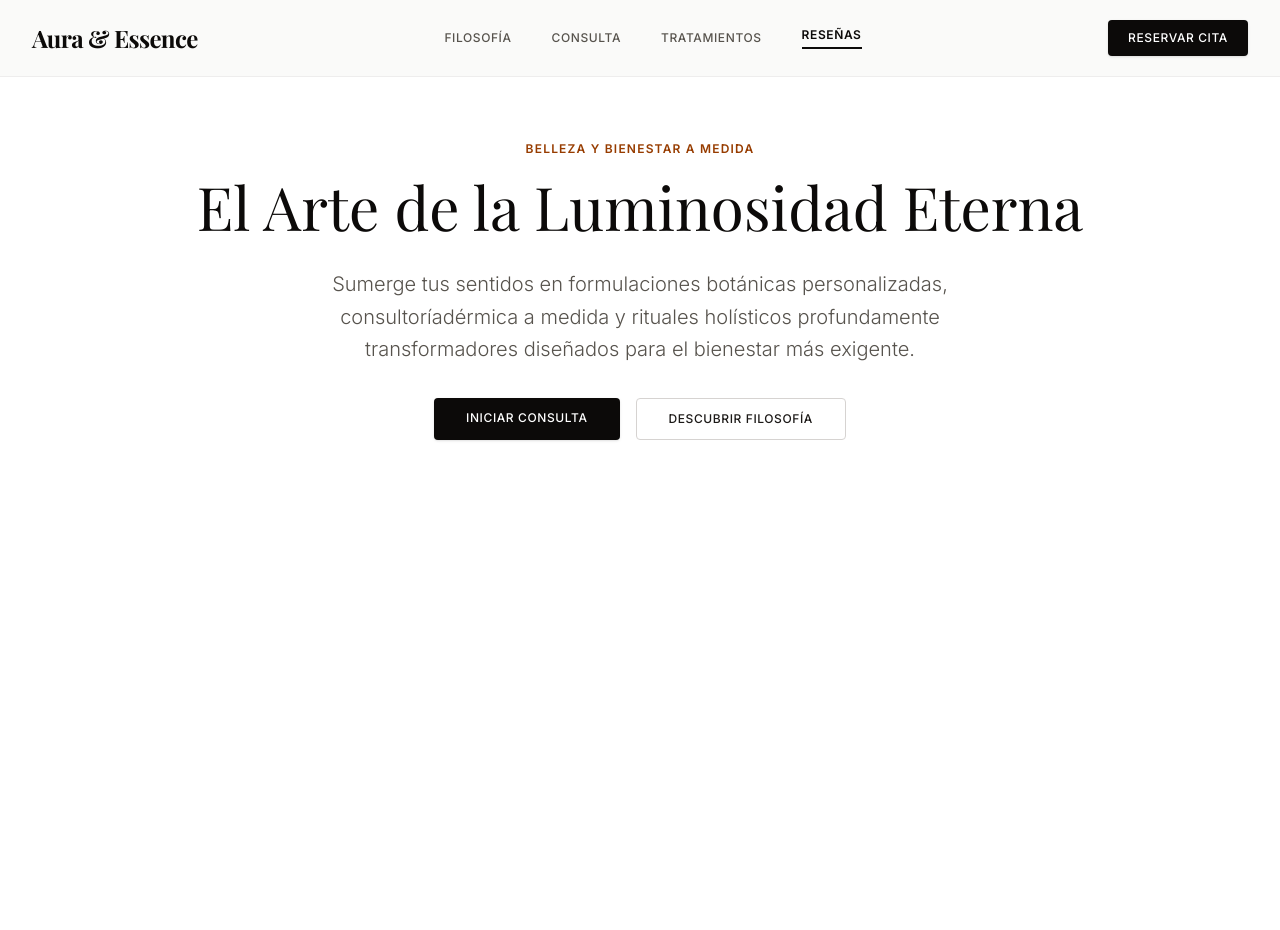
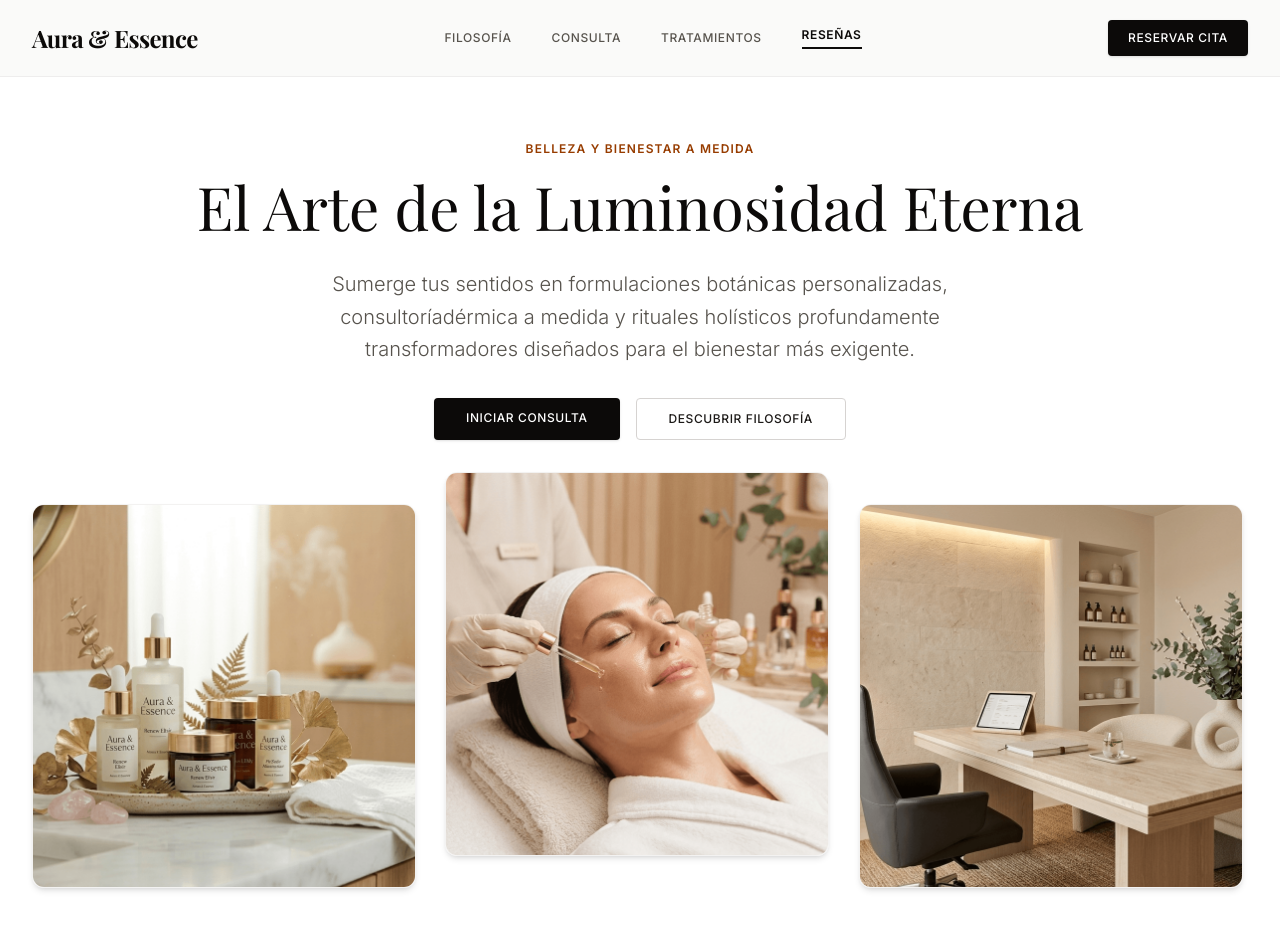
Before and after one commit to arturolguillen/devarturo-9-dynamic-testimonials-section-social-proof, a Next.js app: page / in a window 1280 px wide. Shown: the top 930 px of the page. Before the commit the page ends 800 px from the top, so only its background shows below. Built offline with nearby package versions, Linux system fonts and the light colour scheme.

Commit message:
Add images to HeroImageGrid component for enhanced visual appeal and user experience

```diff
--- a/src/components/HeroImageGrid.tsx
+++ b/src/components/HeroImageGrid.tsx
@@ -1,7 +1,39 @@
+import ArchitecturalInteriorShotImage from "@/images/architectural_interior_shot.png";
+import LuxuryProductStillLifePhotographyOfTheAuraImage from "@/images/luxury_product_still_life_photography_of_the_aura.png";
+import ProfessionalEditorialBeautyAndSpaImage from "@/images/professional_editorial_beauty_and_spa.png";
+import type { StaticImageData } from "next/image";
+import HeroImageGridItem from "./HeroImageGridItem";
+
+export type HeroImage = {
+    id: number;
+    src: StaticImageData;
+    alt: string;
+};
+
+const images: HeroImage[] = [
+    {
+        id: 1,
+        src: LuxuryProductStillLifePhotographyOfTheAuraImage,
+        alt: 'An elegant luxury beauty consultation room featuring warm ambient lighting, minimalist travertine stone surfaces, fresh botanicals in ceramic vases, and a serene high-end atmosphere rendered in a soft light-mode aesthetic with creamy beige and charcoal tones.',
+    },
+    {
+        id: 2,
+        src: ProfessionalEditorialBeautyAndSpaImage,
+        alt: 'Close-up portrait of a serene woman with flawless radiant skin receiving a luxurious facial treatment, surrounded by gentle warm lighting, minimalist decor, and organic skincare formulations in glass droppers.',
+    },
+    {
+        id: 3,
+        src: ArchitecturalInteriorShotImage,
+        alt: 'A curated arrangement of organic luxury skincare bottles and gold botanical elements placed on a polished marble vanity inside a high-end modern spa with soft, diffused daylight.',
+    },
+];
+
 export default function HeroImageGrid() {
     return (
         <div className="grid grid-cols-1 md:grid-cols-3 gap-6 mt-16 w-full">
-
+            {images.map((image) => (
+                <HeroImageGridItem key={image.id} image={image} raised={image.id === 2} />
+            ))}
         </div>
     );
 }
--- /dev/null
+++ b/src/components/HeroImageGridItem.tsx
@@ -0,0 +1,23 @@
+import type { HeroImage } from "./HeroImageGrid";
+import Image from "next/image";
+import clsx from "clsx";
+
+export default function HeroImageGridItem({ image, raised = false }: {
+    image: HeroImage;
+    raised?: boolean;
+}) {
+    return (
+        <div className={clsx(
+            "aspect-square max-w-96 rounded-xl overflow-hidden relative shadow-md bg-cover bg-center border border-stone-200/50",
+            raised && "mt-0 md:-mt-8",
+        )}>
+            <Image
+                src={image.src}
+                alt={image.alt}
+                className="size-full object-cover object-center"
+                width={384}
+                height={384}
+            />
+        </div>
+    );
+}
```
